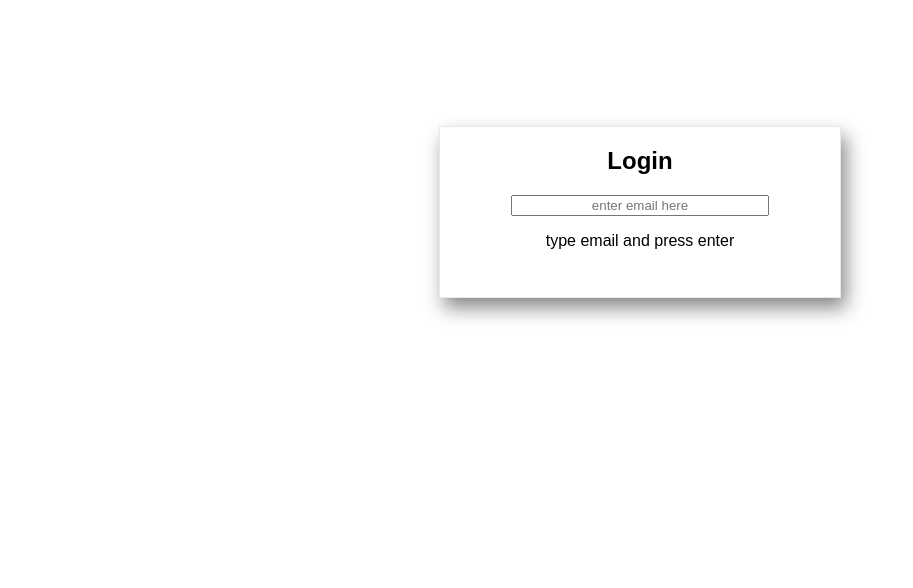
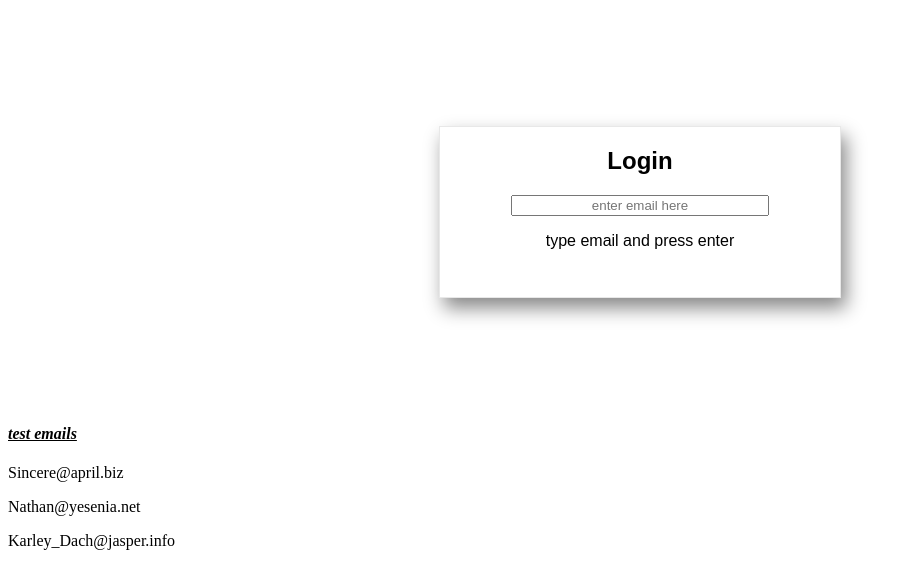
Before and after one commit to mroshan74/login-react-app-assign1-18-03-2020, a React (Create React App) app: page / in a window 1280 px wide. Shown: the top 588 px of the page, without its empty margins (0-913 px from the left). Built offline with nearby package versions, Linux system fonts and the light colour scheme; the HTML template or start-up script is replaced by a standard one.

Commit message:
added test emails

```diff
--- a/src/Login.js
+++ b/src/Login.js
@@ -38,15 +38,15 @@ class Login extends React.Component {
     //console.log(this.state.users)
     return (
       <div>
-        {
-          localStorage.length != 0 ?
-            <Redirect to={`/userProfile/${localStorage.getItem('storedId')}`} />
-          :
-            <div className='loginForm'>
+        {localStorage.length != 0 ? (
+          <Redirect to={`/userProfile/${localStorage.getItem("storedId")}`} />
+        ) : (
+          <div>
+            <div className="loginForm">
               <h2>Login</h2>
               <form onSubmit={this.handleSubmit}>
                 <input
-                  className='eInput'
+                  className="eInput"
                   type="email"
                   id="email"
                   name="email"
@@ -57,7 +57,14 @@ class Login extends React.Component {
                 <p> type email and press enter</p>
               </form>
             </div>
-        }
+            <div className="test">
+              <h4><u><em>test emails</em></u></h4>
+              <p>Sincere@april.biz</p>
+              <p>Nathan@yesenia.net</p>
+              <p>Karley_Dach@jasper.info</p>
+            </div>
+          </div>
+          )}
       </div>
     )
   }
```
